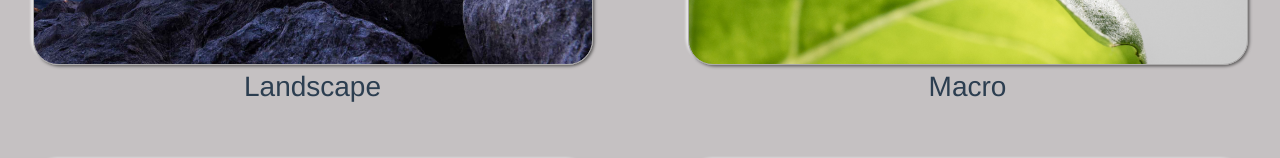
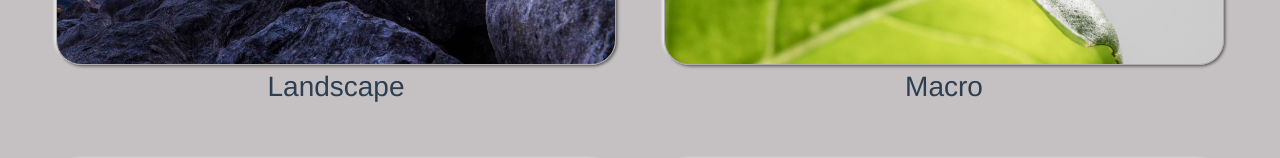
Before and after one commit to Julianlau1998/jlPhotography, a Vue app: page /categories in a window 1280 px wide. Shown: the part 511-669 px from the top of the page. Built offline with nearby package versions, Linux system fonts and the light colour scheme.

Commit message:
positioning

```diff
--- a/src/components/categories/landscape.vue
+++ b/src/components/categories/landscape.vue
@@ -141,6 +141,7 @@ img{
         height: 100vh;
         background-color: black;
         opacity: 0.8;
+        z-index: 11rem;
     }
     .arrowButton{
         position: fixed;
@@ -151,6 +152,7 @@ img{
     }
     .arrowButton :focus{
         outline: 0 !important;
+        z-index: 15;
     }
     #arrowRight{
         right: -3.5rem;
@@ -174,6 +176,12 @@ img{
         color: white;
         font-size: 4rem;
         cursor: pointer;
+        opacity: 1;
+        padding:5rem;
+        background-color: white;
+        width: 2rem;
+        margin-left: 10rem;
+        margin-top: 2rem;
     }
     .close :focus{
         outline: none !important;
@@ -244,5 +252,11 @@ img{
     transition: all 0.5s cubic-bezier(.25,1.7,.35,.8);
     z-index: -1;
 }
+@media (max-width: 632px) {
+    .close {
+        width: 4rem;
+        margin-top: 3rem;
+    }
+}
 
 </style>
--- a/src/views/Categories.vue
+++ b/src/views/Categories.vue
@@ -43,6 +43,15 @@
   margin-bottom: 3.5rem;
 }
 
+.row {
+    margin-left: 15rem;
+    margin-right: 15rem;
+}
+
+.categoryText{
+    width: 37vw;
+}
+
 /* Clear floats after image containers */
 .row::after {
   content: "";
@@ -78,10 +87,45 @@
 .abstract{
     background:url('../assets/abstract/abstract.jpg') center no-repeat; background-size: 100% 100%;
 }
+@media (max-width: 1690px) {
+    .row {
+        margin-left: 10rem;
+        margin-right: 10rem;
+}
+
+    .categoryText{
+        width: 39vw !important;
+    }
+}
+@media (max-width: 1530px) {
+    .row {
+        margin-left: 5rem;
+        margin-right: 5rem;
+    }
+    .categoryText{
+        width: 43vw !important;
+    }
+}
+@media (max-width: 1340px) {
+    .row {
+        margin-left: 2rem;
+        margin-right: 2rem;
+    }
+    .categoryText{
+        width: 46vw !important;
+    }
+}
 @media (max-width: 1230px) {
     .column {
         width: 100%;
-}
+    }
+    .row {
+        margin-left: 0rem;
+        margin-right: 0rem;
+    }
+    .categoryText{
+        width: 100vw !important;
+    }
 }
 @media (max-width: 632px) {
     #listWrapper{
@@ -97,6 +141,9 @@
     }
     .categoryText{
         margin-left: 2rem;
+    }
+    .categoryText{
+        width: 85vw !important;
     }
 }
 @media (max-width: 632px) {
--- a/src/views/Category.vue
+++ b/src/views/Category.vue
@@ -20,19 +20,20 @@
             border-radius: 0;
         }
         #arrowRight{
-            right: 3.5rem;
-            top: 45vh;
+            right: -4.5rem;
+            top: 40vh;
             outline: none;
             cursor: pointer;
         }
         #arrowLeft{
-            left: -5.5rem;
-            top: 45vh;
+            left: -8.5rem;
+            top: 40vh;
             outline: none;
             cursor: pointer;
         }
         .arrowImage{
-            width: 100rem;
+            width: 12rem;
+            margin-left: 4rem;
         }
         .arrow-icon{
             width: 4.1rem;
```
